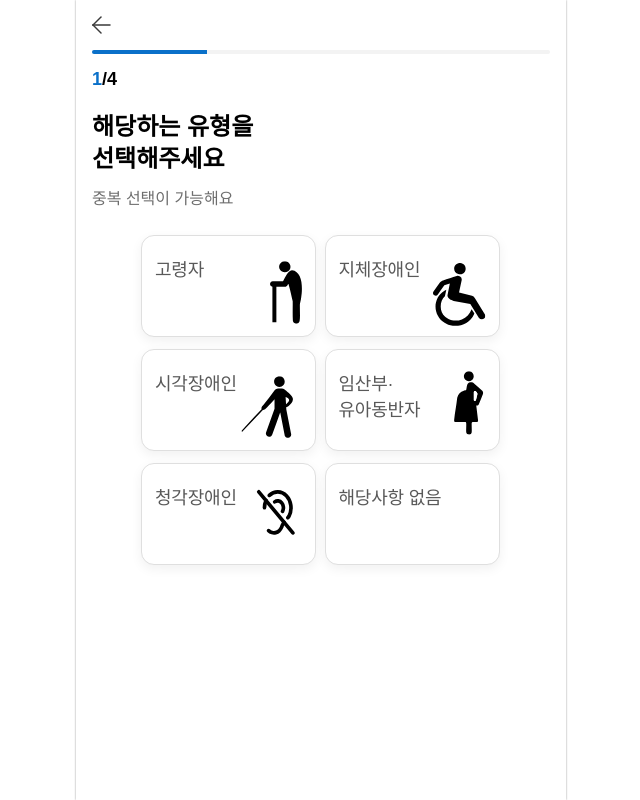
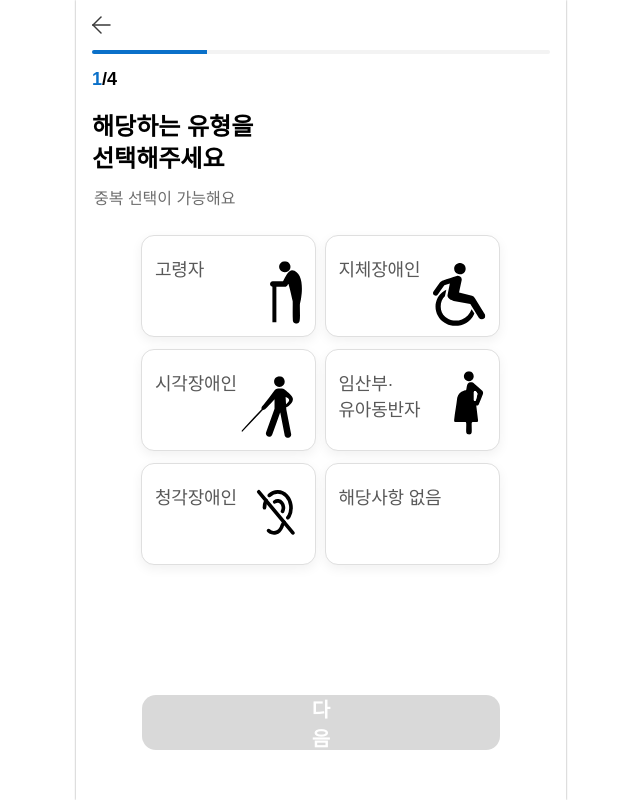
Before and after one commit to 9oormthon-univ/2024_DANPOONG_TEAM_16_FE1, a React (Vite) app in the folder MOHAENG/: page /onboarding-step1 in a window 1280 px wide. Shown: the whole page, without its empty margins (319-959 px from the left). Built offline with nearby package versions, Linux system fonts and the light colour scheme; a web font is replaced by a local one.

Commit message:
✨ 다음 버튼 컴포넌트 추가 및 관련 상태 관리 구현

```diff
--- a/MOHAENG/src/components/onboarding/DisabilityTypeSelector/DisabilityTypeSelector.jsx
+++ b/MOHAENG/src/components/onboarding/DisabilityTypeSelector/DisabilityTypeSelector.jsx
@@ -1,10 +1,11 @@
 import { useState } from 'react';
+import PropTypes from 'prop-types';
 import DisabilityTypeButton from './DisabilityTypeButton';
 import * as S from './DisabilityTypeSelector.style';
 
 import { IcBlind, IcDeaf, IcElderly, IcInfant, IcWheelchair } from '../../../assets/svg';
 
-const DisabilityTypeSelector = () => {
+const DisabilityTypeSelector = ({ onSelectionChange }) => {
     const [selectedTypes, setSelectedTypes] = useState([]);
 
     const types = [
@@ -17,9 +18,22 @@ const DisabilityTypeSelector = () => {
     ];
 
     const toggleSelect = (id) => {
-        setSelectedTypes((prev) =>
-            prev.includes(id) ? prev.filter((typeId) => typeId !== id) : [...prev, id]
-        );
+        let updatedTypes;
+
+        if (id === 6) {
+            // 해당사항 없음 선택 시 처리
+            updatedTypes = selectedTypes.includes(id) ? [] : [id];
+        } else {
+            // 다른 버튼 선택 시 처리
+            updatedTypes = selectedTypes.includes(6)
+                ? [id] // 해당사항 없음 해제
+                : selectedTypes.includes(id)
+                ? selectedTypes.filter((typeId) => typeId !== id) // 이미 선택된 버튼 해제
+                : [...selectedTypes, id]; // 새 버튼 추가
+        }
+
+        setSelectedTypes(updatedTypes);
+        onSelectionChange(updatedTypes); // 상태 변경 즉시 부모에게 전달
     };
 
     return (
@@ -39,4 +53,8 @@ const DisabilityTypeSelector = () => {
     );
 };
 
+DisabilityTypeSelector.propTypes = {
+    onSelectionChange: PropTypes.func.isRequired,
+};
+
 export default DisabilityTypeSelector;
--- a/MOHAENG/src/components/onboarding/Step1.jsx
+++ b/MOHAENG/src/components/onboarding/Step1.jsx
@@ -1,11 +1,19 @@
 import { useState } from 'react';
 import OnboardingHeader from '../../components/onboarding/OnboardingHeader/OnboardingHeader';
 import DisabilityTypeSelector from '../../components/onboarding/DisabilityTypeSelector/DisabilityTypeSelector';
+import OnboardingNextBtn from '../../components/onboarding/OnboardingNextBtn/OnboardingNextBtn';
 import * as S from './Step1.style';
 
 const Step1 = () => {
     const [currentStep] = useState(1);
     const totalSteps = 4;
+
+    // 선택된 유형 관리
+    const [selectedTypes, setSelectedTypes] = useState([]);
+
+    const handleNext = () => {
+        console.log('다음 스텝으로 이동');
+    };
 
     return (
         <S.Step1Container>
@@ -14,7 +22,17 @@ const Step1 = () => {
             <S.Title>해당하는 유형을 <br /> 선택해주세요</S.Title>
             <S.Description>중복 선택이 가능해요</S.Description>
 
-            <DisabilityTypeSelector />
+            {/* 선택된 유형 전달 */}
+            <DisabilityTypeSelector onSelectionChange={setSelectedTypes} />
+
+            <S.ButtonWrapper>
+                <OnboardingNextBtn
+                    disabled={selectedTypes.length === 0}
+                    onClick={handleNext}
+                >
+                    다음
+                </OnboardingNextBtn>
+            </S.ButtonWrapper>
         </S.Step1Container>
     );
 };
--- a/MOHAENG/src/components/onboarding/Step1.style.js
+++ b/MOHAENG/src/components/onboarding/Step1.style.js
@@ -2,7 +2,11 @@ import styled from 'styled-components';
 import theme from '../../styles/theme';
 
 export const Step1Container = styled.div`
+    position: relative;
     padding: 0 1.6rem;
+    height: 100vh;
+    display: flex;
+    flex-direction: column;
 `;
 
 export const Title = styled.h1`
@@ -21,4 +25,15 @@ export const Description = styled.p`
     font-weight: 500;
     line-height: 150%;
     margin-top: 1.3rem;
+    margin-left: 0.2rem;
 `;
+
+export const ButtonWrapper = styled.div`
+    position: absolute;
+    bottom: 5rem;
+    left: 50%;
+    transform: translateX(-50%);
+    width: 100%;
+    display: flex;
+    justify-content: center;
+`;
```
